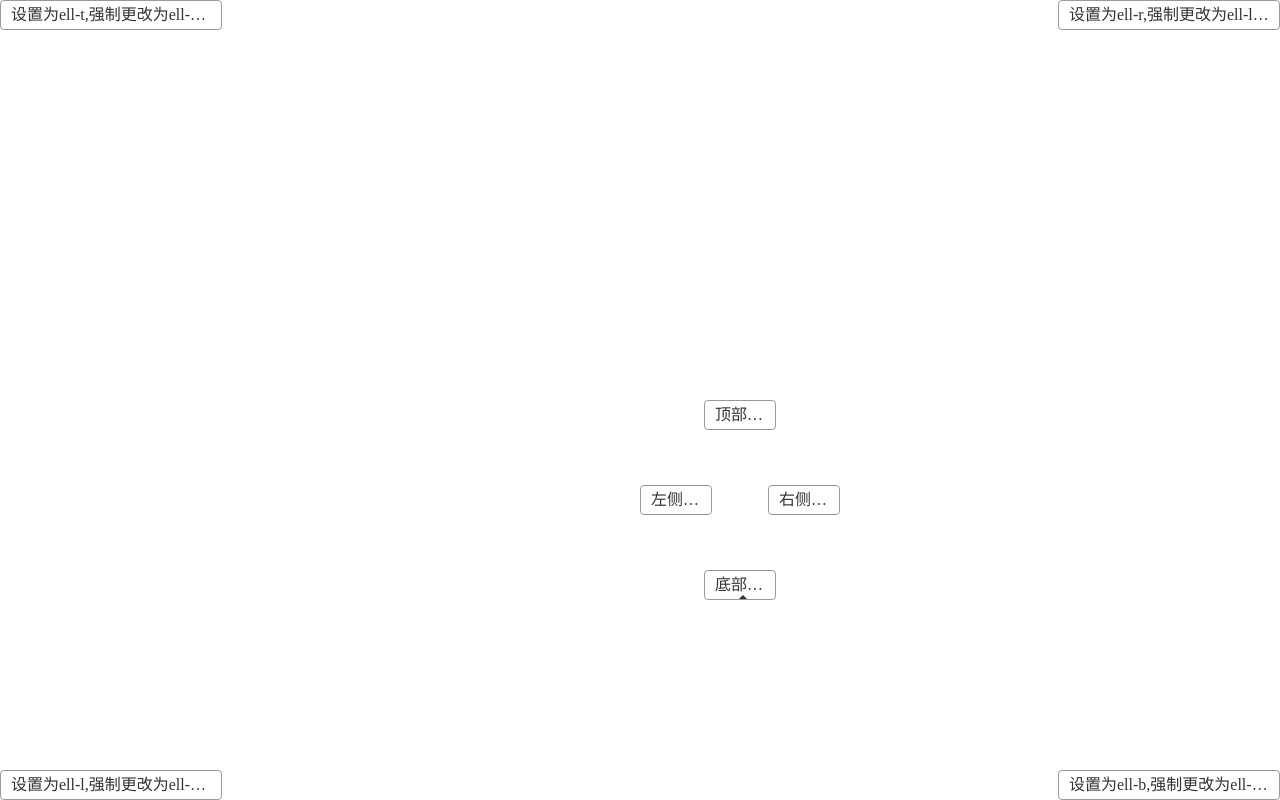
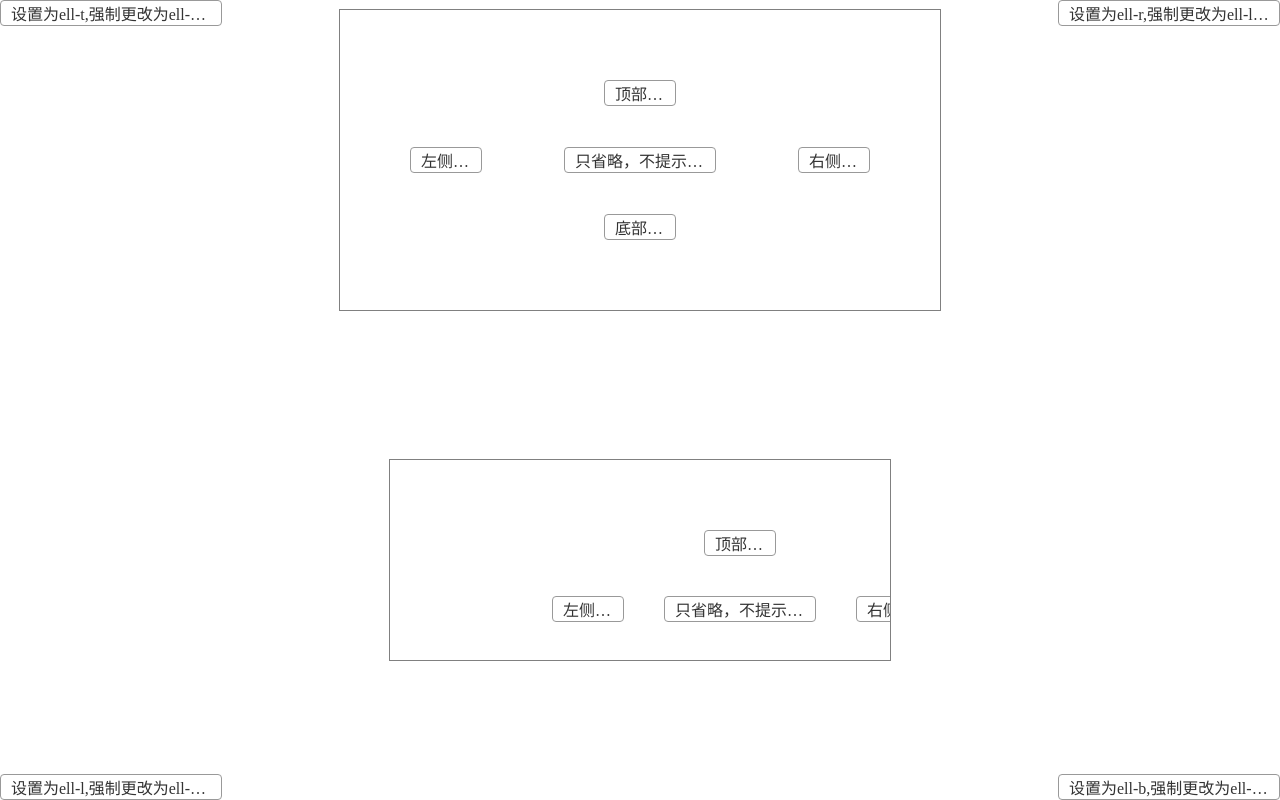
Before and after one commit to MusiCoder32/simply-ellipsis, a website: page example/index.html in a window 1280 px wide. Drawn offline with Linux system fonts and the light colour scheme.

Commit message:
新方案解决滚动以以及transform情况下弹窗异常的bug,不过采用了absolution定位，则会受到祖先元素中，有position:relative及position:absolute元素的影响，弹窗显示区域超过祖先元素时，受到该祖先元素的overflow样式影响，若hidden，则弹窗被切割，若auto，则出现滚动条；目前计划采取的解决方案是，提供两套定位机制，一套采用absolute定位，一套采用fixed定位

```diff
--- a/example/index.html
+++ b/example/index.html
@@ -28,25 +28,48 @@
       border: 1px solid #999;
       padding: 0 10px;
       border-radius: 4px;
+      margin:20px;
     }
 
-    .p-center {
+    .p-t-20, .p-t-70 {
       position: absolute;
-      top: 50%;
       left: 50%;
-      /*transform: translate(-50%, -50%);*/
-      width: 200px;
+      transform: translate(-50%, -50%);
+      width: 500px;
       height: 200px;
+
+      border: 1px solid gray;
+      overflow: auto;
+    }
+
+    .scroll {
+
+      width: 600px;
+      height: 200px;
+      padding: 50px;
+
+    }
+
+    .p-t-20 {
+      padding: 50px;
+
+      top: 20%;
       display: flex;
       justify-content: space-between;
       flex-direction: column;
+    }
+
+    .p-t-70 {
+      top: 70%;
     }
   </style>
 </head>
 <body id="app">
 <div style="width:100%;height:100%;display: flex;justify-content: space-between;flex-direction: column">
   <div style="display: flex;justify-content: space-between">
-    <div class="ell-t item-2">设置为ell-t,强制更改为ell-b的效果设置为ell-t,强制更改为ell-b的效果设置为ell-t,强制更改为ell-b的效果设置为ell-t,强制更改为ell-b的效果设置为ell-t,强制更改为ell-b的效果设置为ell-t,强制更改为ell-b的效果设置为ell-t,强制更改为ell-b的效果设置为ell-t,强制更改为ell-b的效果</div>
+    <div class="ell-t item-2">
+      设置为ell-t,强制更改为ell-b的效果设置为ell-t,强制更改为ell-b的效果设置为ell-t,强制更改为ell-b的效果设置为ell-t,强制更改为ell-b的效果设置为ell-t,强制更改为ell-b的效果设置为ell-t,强制更改为ell-b的效果设置为ell-t,强制更改为ell-b的效果设置为ell-t,强制更改为ell-b的效果
+    </div>
     <div class="ell-r item-2">设置为ell-r,强制更改为ell-l的效果</div>
   </div>
   <div style="display: flex;justify-content: space-between">
@@ -54,17 +77,35 @@
     <div class="ell-b item-2">设置为ell-b,强制更改为ell-t的效果</div>
   </div>
 </div>
-<div class="p-center">
+<div class="p-t-20">
   <div style="display: flex;justify-content: center">
     <div class="ell-t item">顶部ell-t</div>
   </div>
   <div style="display: flex;justify-content: space-between">
     <div class="ell-l item">左侧ell-l</div>
+    <div class="ell item" style="width: 130px;">只省略，不提示 只省略，不提示</div>
     <div class="ell-r item">右侧ell-r</div>
   </div>
   <div style="display: flex;justify-content: center">
     <div class="ell-b item">底部ell-t</div>
   </div>
+</div>
+
+<div class="p-t-70">
+  <div class="scroll">
+    <div style="display: flex;justify-content: center">
+      <div class="ell-t item">顶部ell-t</div>
+    </div>
+    <div style="display: flex;justify-content: center">
+      <div class="ell-l item">左侧ell-l</div>
+      <div class="ell item" style="width: 130px;">只省略，不提示 只省略，不提示</div>
+      <div class="ell-r item">右侧ell-r</div>
+    </div>
+    <div style="display: flex;justify-content: center">
+      <div class="ell-b item">底部ell-t</div>
+    </div>
+  </div>
+
 </div>
 </body>
 <script type="module">
--- a/src/index.css
+++ b/src/index.css
@@ -1,5 +1,5 @@
 .ell {
-  display: inline-block !important;
+  display: block !important;
   overflow: hidden;
   text-overflow: ellipsis;
   white-space: nowrap;
@@ -11,6 +11,12 @@
   content: attr(ell-value);
   left: 0;
   top: 0;
+  max-width: 250px;
+  font-size: 12px;
+  padding: 10px;
+  line-height: 1.2;
+  box-sizing: content-box !important;
+
 }
 
 .ell-l:before, .ell-r:before, .ell-t:before, .ell-b:before {
@@ -18,11 +24,15 @@
   position: fixed;
   left: 0;
   top: 0;
+  border-width: 5px;
+  border-style: solid;
+
 }
 
 .ell-l, .ell-r, .ell-t, .ell-b {
   overflow: hidden;
   white-space: nowrap;
+  display: block !important;
 }
 .ell-l:hover, .ell-r:hover, .ell-t:hover, .ell-b:hover {
   overflow: visible;
@@ -35,27 +45,26 @@
   --ell-top: 0;
   --ell-angle-left: 0;
   --ell-angle-top: 0;
+  --ell-wrap: nowrap;
+  --ell-width:0;
   position: relative;
 }
 
 .has-ell:after {
   content: attr(ell-value);
-  max-width: 250px;
   position: absolute !important;
   left: var(--ell-left);
   top: var(--ell-top);
+  white-space: var(--ell-wrap);
+  width: var(--ell-width);
   background-color: var(--ell-background);
   color: #fff;
   text-align: left;
   border-radius: 4px;
-  padding: 10px;
-  font-size: 12px;
-  line-height: 1.2;
   transition: visibility 0.5s, opacity 0.5s;
   z-index: 10000;
-  box-sizing: content-box !important;
-  /*visibility: hidden;*/
-  /*opacity: 0;*/
+  visibility: hidden;
+  opacity: 0;
 }
 
 
@@ -67,8 +76,8 @@
   border-width: 5px;
   border-style: solid;
   border-color: var(--ell-background) transparent transparent transparent;
-  /*visibility: hidden;*/
-  /*opacity: 0;*/
+  visibility: hidden;
+  opacity: 0;
   transition: visibility 0.5s, opacity 0.5s;
   z-index: 10000;
   box-sizing: content-box !important;
--- a/src/setEll.js
+++ b/src/setEll.js
@@ -1,10 +1,14 @@
 import getClientSize from './getClientSize.js'
 
 function setEllItem(dom, type) {
+  window.dom = dom
   const padding = 5 //定义弹框距边界的位置
   const anglePadding = 9 //定义小三角距边界的位置，padding加上圆角尺寸
   // 获取dom的尺寸
-  let {innerText, clientWidth, clientHeight} = dom
+  let {innerText, clientWidth, offsetHeight} = dom
+
+
+
   //清空dom文字内容，并写入子元素存放之前的文字内容
   let childDom = dom.querySelector('.ell')
   if (!childDom) {
@@ -18,18 +22,24 @@ function setEllItem(dom, type) {
     childDom.classList.add('ell')
     dom.append(childDom)
     dom.setAttribute('ell-value', innerText)
-    dom.classList.add('has-ell')
   }
 
+  const {w, h} = getClientSize()//浏览器可见区域高宽尺寸
+  const {left, top, bottom, right} = dom.getClientRects()[0]
 
-  const {w, h} = getClientSize()//浏览器可见区域高宽尺寸
-  window.dom = dom
-  const {left, top, bottom, right} = dom.getClientRects()[0]
+  // 获取目标dom的style并封装成对象，便于修改
+  let cssTextArr = dom.style.cssText.split(';')
+  let cssObj = {}
+  cssTextArr.forEach((item) => {
+    let arr = item.split(':')
+    cssObj[arr[0]] = arr[1]
+  })
 
   //获取ell:after的尺寸
   const afterDom = window.getComputedStyle(dom, 'after')
-  console.log(afterDom)
-  var {paddingBottom, paddingLeft, paddingRight, paddingTop, height, width} = afterDom
+  // return
+
+  var {paddingBottom, paddingLeft, paddingRight, paddingTop, height, width, maxWidth} = afterDom
   let obj = {
     paddingBottom,
     paddingLeft,
@@ -37,16 +47,27 @@ function setEllItem(dom, type) {
     paddingTop,
     height,
     width,
+    maxWidth
   }
   for (let key in obj) {
     obj[key] = parseInt(obj[key])
   }
-  var {paddingBottom, paddingLeft, paddingRight, paddingTop, height, width} = obj
+  var {paddingBottom, paddingLeft, paddingRight, paddingTop, height, width, maxWidth} = obj
+  if (width >= maxWidth) {
+    width = maxWidth
+    cssObj['--ell-wrap'] = 'pre-wrap'
+    cssObj['--ell-width'] = maxWidth + 'px'
+  } else {
+    cssObj['--ell-wrap'] = 'nowrap'
+    cssObj['--ell-width'] = width + 'px'
+  }
   const afterDomOffsetWidth = width + paddingLeft + paddingRight
   const afterDomOffsetHeight = height + paddingTop + paddingBottom
 
   //获取ell:before，即气泡框上的小三角的尺寸
   const beforeDom = window.getComputedStyle(dom, 'before')
+
+
   const borderWidth = parseInt(beforeDom.borderWidth)
 
   // 根据上一步获取的尺寸，计算ell堤示框能否在视野内完全显示，若不能，强制更换其显示位置
@@ -58,14 +79,6 @@ function setEllItem(dom, type) {
   // 根据实际的ell提示框位置来设置气泡框小三角的朝向
   dom.classList.add('has-ell-' + type)
 
-
-  // 获取目标dom的style并封装成对象，便于修改
-  let cssTextArr = dom.style.cssText.split(';')
-  let cssObj = {}
-  cssTextArr.forEach((item) => {
-    let arr = item.split(':')
-    cssObj[arr[0]] = arr[1]
-  })
 
   //根据ell位置，给style对象设置新值
   let ellLeft = padding
@@ -87,18 +100,17 @@ function setEllItem(dom, type) {
       ellLeft = Math.max(ellLeft, padding)
       ellLeft = Math.min(ellLeft, w - afterDomOffsetWidth - padding - left)
       cssObj['--ell-left'] = `${ellLeft}px`
-      cssObj['--ell-top'] = `${clientHeight + borderWidth}px`
+
+      cssObj['--ell-top'] = `${offsetHeight + borderWidth}px`
       cssObj['--ell-angle-left'] = `${(clientWidth - borderWidth) / 2}px`
-      cssObj['--ell-angle-top'] = `${clientHeight - borderWidth}px`
+      cssObj['--ell-angle-top'] = `${offsetHeight - borderWidth}px`
       break;
     case 'right':
-      ellTop = -(afterDomOffsetHeight - clientHeight) / 2
-      debugger
+      ellTop = -(afterDomOffsetHeight - offsetHeight) / 2
       ellTop = Math.max(ellTop, padding - top)
       ellTop = Math.min(ellTop, h - afterDomOffsetHeight - padding - top)
-      console.log(clientHeight, ellTop, h, afterDomOffsetHeight, padding, top)
 
-      angleTop = (clientHeight - borderWidth) / 2
+      angleTop = (offsetHeight - borderWidth) / 2
       angleTop = Math.max(angleTop, anglePadding - top)
       angleTop = Math.min(angleTop, h - borderWidth * 2 - anglePadding - top)
 
@@ -109,11 +121,11 @@ function setEllItem(dom, type) {
 
       break;
     case 'left':
-      ellTop = -(afterDomOffsetHeight - clientHeight) / 2
+      ellTop = -(afterDomOffsetHeight - offsetHeight) / 2
       ellTop = Math.max(ellTop, padding - top)
       ellTop = Math.min(ellTop, h - afterDomOffsetHeight - padding - top)
 
-      angleTop = (clientHeight - borderWidth) / 2
+      angleTop = (offsetHeight - borderWidth) / 2
       angleTop = Math.max(angleTop, anglePadding - top)
       angleTop = Math.min(angleTop, h - borderWidth * 2 - anglePadding - top)
 
@@ -132,6 +144,8 @@ function setEllItem(dom, type) {
     cssTextString += key + ':' + cssObj[key] + ';'
   }
   dom.style.cssText = cssTextString
+  dom.classList.add('has-ell')
+
 }
 
 export default function setEll() {
```
